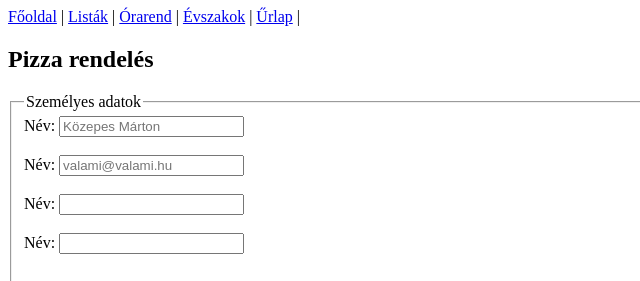
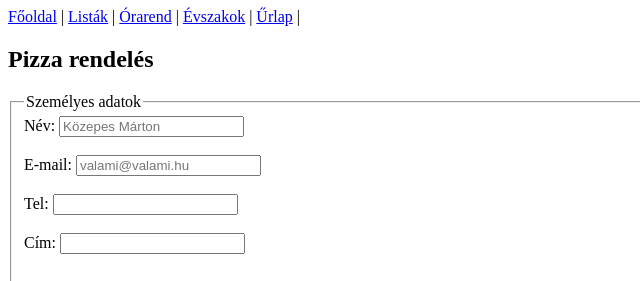
Before and after one commit to szkarosid/9.A-IKT-2.csop, a plain HTML site: page urlap.html in a window 1280 px wide. Shown: the top 281 px of the page, 0-640 px from the left. Drawn offline with Linux system fonts and the light colour scheme.

Commit message:
urlap befejezese

```diff
--- a/urlap.html
+++ b/urlap.html
@@ -18,9 +18,9 @@
     <fieldset>
         <legend>Személyes adatok</legend>
          <label for="nev">Név: </label><input type="text" name="nev" id="nev" placeholder="Közepes Márton" required> <br><br>
-         <label for="email">Név: </label><input type="email" name="email" id="email" placeholder="valami@valami.hu" required><br><br>
-         <label for="tel">Név: </label><input type="tel" name="tel" id="tel" required> <br><br>
-         <label for="cim">Név: </label><input type="text" name="cim" id="cim" required> <br><br>
+         <label for="email">E-mail: </label><input type="email" name="email" id="email" placeholder="valami@valami.hu" required><br><br>
+         <label for="tel">Tel: </label><input type="tel" name="tel" id="tel" required> <br><br>
+         <label for="cim">Cím:  </label><input type="text" name="cim" id="cim" required> <br><br>
     </fieldset>
 
     <fieldset>
```
